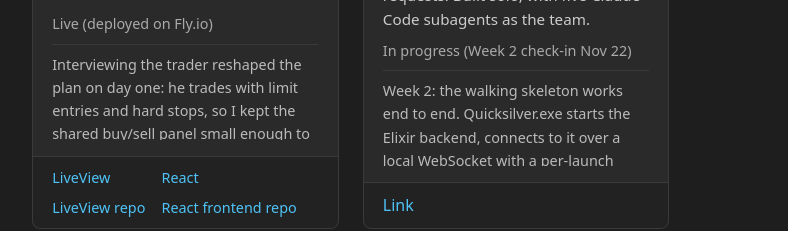
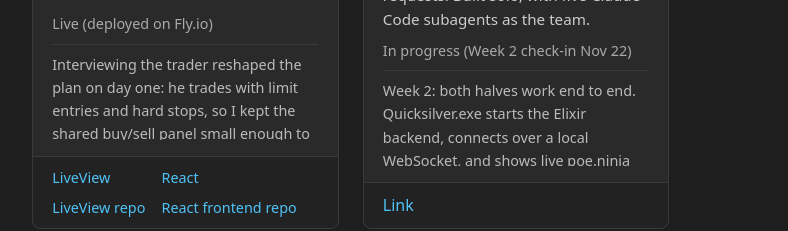
Before and after one commit to dxu13UW/Artifact_1_Portforlio, a React (Vite) app: page / in a window 1280 px wide. Shown: the part 1466-1697 px from the top of the page, without its empty margins (124-912 px from the left). Built offline with nearby package versions, Linux system fonts and the light colour scheme.

Commit message:
Artifact 5 card: shorter Week 2 reflection, drop Week 1 recap
Co-Authored-By: Claude Opus 5.5 <noreply@anthropic.com>

```diff
--- a/src/data/artifacts.js
+++ b/src/data/artifacts.js
@@ -60,7 +60,7 @@ const artifacts = [
     ],
     description: "A Path of Exile companion app for Windows. An Elixir/OTP backend handles prices, the trade API and the game's log file. A C++/Qt 6 command center window shows a dashboard, and a transparent in-game overlay gives one-key price checks and trade requests. Built solo, with five Claude Code subagents as the team.",
     status: "In progress (Week 2 check-in Nov 22)",
-    reflection: "Week 2: the walking skeleton works end to end. Quicksilver.exe starts the Elixir backend, connects to it over a local WebSocket with a per-launch token, and shows live poe.ninja currency rates for the league I pick, plus the health of each data source. Most of the hard problems were Windows, not features. A cmd startup script of mine broke the MSVC build. Erlang never noticed Qt closing its input, so quitting hung until a forced kill. I put the backend in a Job Object so it can't outlive the app even after a force-kill. When an agent found the protocol silent, it asked. I decided, and the doc changed before the code. That's how the backend got a push that tells the app when it switches leagues on its own. Evidence: 174 backend tests and 162 frontend test cases pass, a QA review passed 6 of 6 areas, and I tested every UI feature by hand before committing. Week 1 was planning only: the game's rules (no reading game memory, one game action per keypress) shaped the overlay, and testing the live APIs first caught poe.ninja's moved endpoints. Next: the item parser, pricing, and the in-game overlay.",
+    reflection: "Week 2: both halves work end to end. Quicksilver.exe starts the Elixir backend, connects over a local WebSocket, and shows live poe.ninja currency rates for the chosen league, plus the health of each data source. Most of the hard problems were Windows quirks, not features: a cmd startup script broke the build, and quitting hung until I gave the backend a different input pipe. A Job Object now makes sure the backend never outlives the app. 174 backend tests and 162 frontend test cases pass, and I tested every UI feature by hand. Next: the item parser, pricing, and the in-game overlay.",
     link: "https://github.com/dxu13UW/Quicksilver",
     links: [],
   },
```
